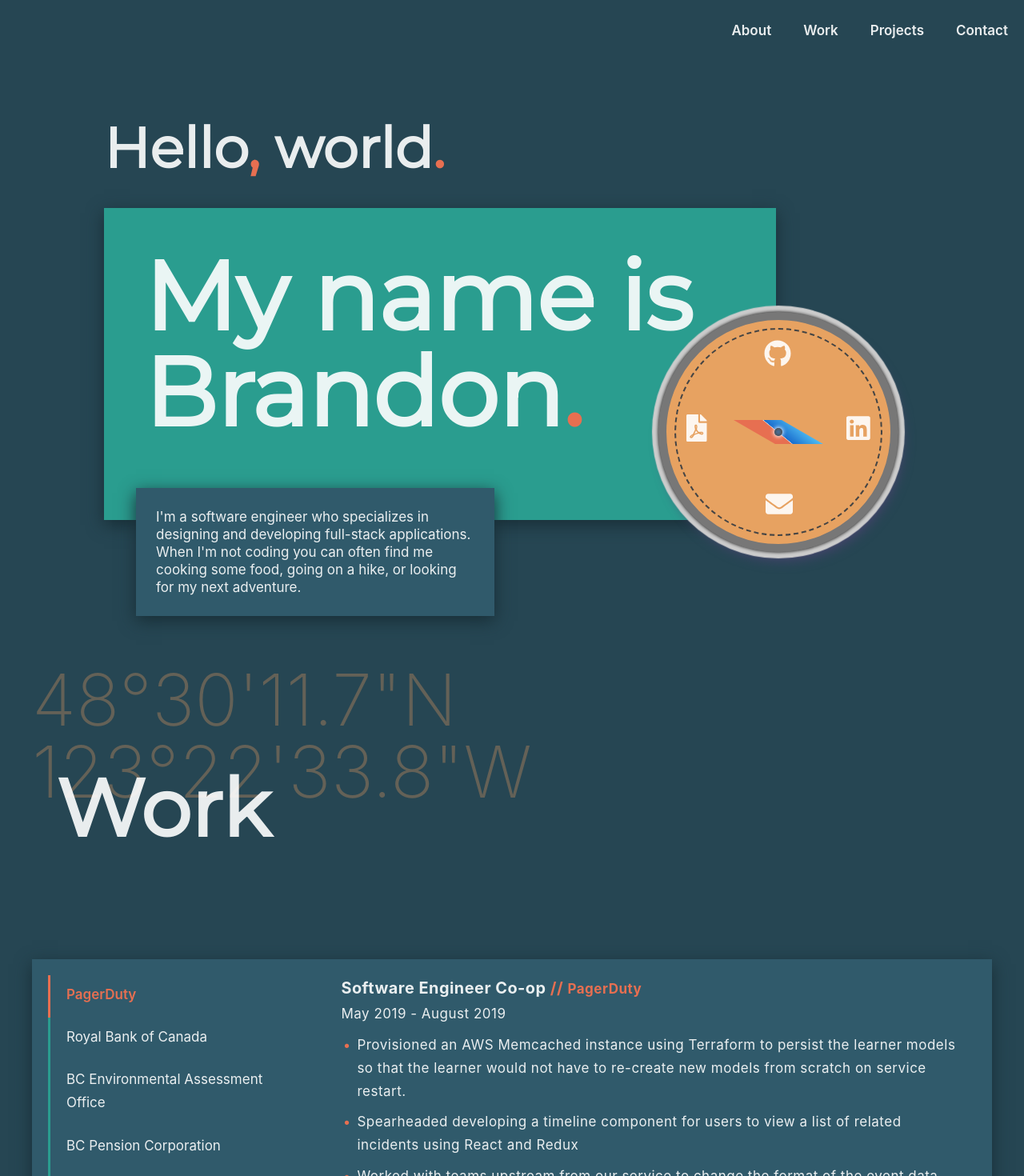
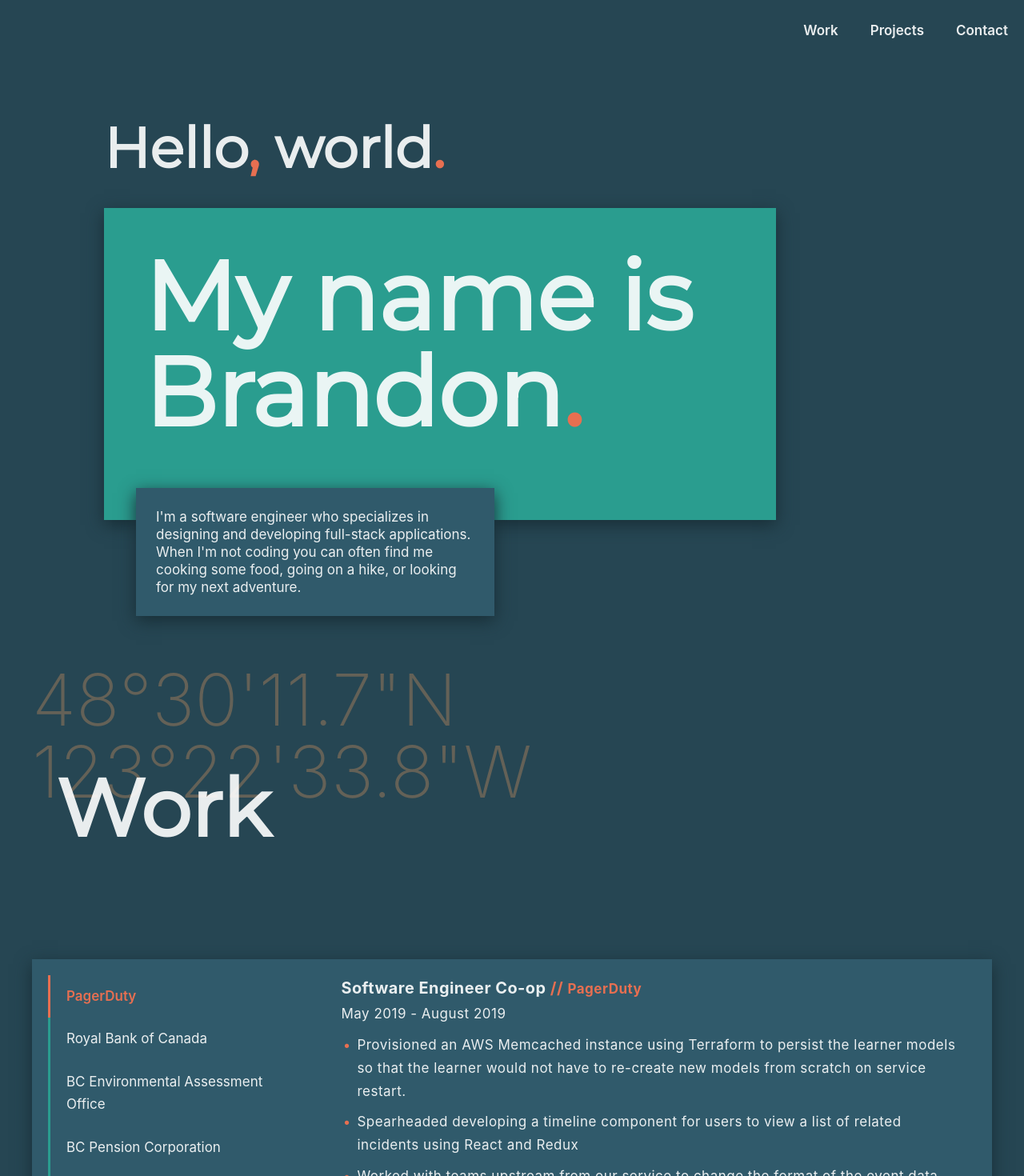
Before and after one commit to btzc/personal-website-v3, a React (Create React App) app: page / in a window 1280 px wide. Shown: the top 1470 px of the page at 80% size. Built offline with nearby package versions, Linux system fonts and the light colour scheme.

Commit message:
made navbar work, added animations to homepage, fixed some sidebar layout stuff for work experience

```diff
--- a/src/App.scss
+++ b/src/App.scss
@@ -1,6 +1,7 @@
 @import './styles/variables';
 @import './styles/base';
 @import './styles/typography';
+@import './styles/animations';
 
 .App {
   text-align: center;
--- a/src/components/navbar/navbar.component.jsx
+++ b/src/components/navbar/navbar.component.jsx
@@ -5,7 +5,6 @@ import './navbar.styles.scss';
 const Navbar = () => (
   <div className='navbar'>
     <div className='navbar-items-container'>
-      <a className='navbar-item' href='#about'>About</a>
       <a className='navbar-item' href='#work'>Work</a>
       <a className='navbar-item' href='#projects'>Projects</a>
       <a className='navbar-item' href='#contact'>Contact</a>
--- a/src/components/work-list-tabs/work-list-tabs.styles.scss
+++ b/src/components/work-list-tabs/work-list-tabs.styles.scss
@@ -10,11 +10,15 @@
     grid-column-end: 2;
     grid-row-start: 1;
     grid-row-end: 1;
+    align-items: center;
 
     &__tab {
+      display: inherit;
       padding: 1rem 2rem;
       border-left: 3px solid $color-complimentary;
       transition: all 0.2s ease-in-out;
+      height: 100%;
+      align-content: center;
 
       &:hover {
         background-color: $color-secondary;
@@ -29,6 +33,10 @@
     border-left: 3px solid $color-primary;
     color: $color-primary;
     font-weight: 600;
+
+    span {
+      border-left: none;
+    }
   }
 }
 
--- a/src/pages/contact/contact.pages.jsx
+++ b/src/pages/contact/contact.pages.jsx
@@ -6,11 +6,11 @@ import Socials from '../../components/socials/socials.component';
 import './contact.styles.scss';
 
 const Contact = () => (
-  <div className='contact'>
+  <div id='contact' className='contact'>
     <SectionHeader longLat={`40°46'17.5"N 73°58'54.7"W`} title='Contact' />
     <div className='contact--content'>
       <span className='contact--content__primary'>
-        Thanks for checking me out.
+        Thanks for making it this far.
       </span>
       <span className='contact--content__sub'>
         Want to get to know me more? Feel free to reach out, even if it’s for a cup of coffee (but I’m expecting you to buy!).
--- a/src/pages/home/home.styles.scss
+++ b/src/pages/home/home.styles.scss
@@ -19,6 +19,9 @@
     position: absolute;
     right: 15%;
     top: 50%;
+    animation-name: easeIn;
+    animation-duration: 2s;
+    animation-timing-function: ease-out;
   }
 }
 
--- a/src/pages/projects/projects.pages.jsx
+++ b/src/pages/projects/projects.pages.jsx
@@ -8,7 +8,7 @@ import PROJECT_DATA from './projects.data';
 import './projects.styles.scss';
 
 const Projects = () => (
-  <div className='projects'>
+  <div id='projects' className='projects'>
     <SectionHeader longLat={`43°39'22.6"N 79°22'39.1"W`} title='Projects' />
     <div className='projects--list'>
       {
--- a/src/pages/work/work.pages.jsx
+++ b/src/pages/work/work.pages.jsx
@@ -9,7 +9,7 @@ import WORK_DATA from './work.data';
 import './work.styles.scss';
 
 const Work = () => (
-  <div className='work'>
+  <div id='work' className='work'>
     <SectionHeader longLat={`48°30'11.7"N 123°22'33.8"W`} title='Work' />
     <div className='work-list'>
       <WorkListTabs />
--- /dev/null
+++ b/src/styles/_animations.scss
@@ -0,0 +1,59 @@
+@keyframes moveInLeft {
+  0% {
+      opacity: 0; /* hide element */
+      transform: translateX(-10rem);
+  }
+
+  50% {
+      opacity: 0;
+      transform: translateX(1rem);
+  }
+
+  100% {
+      opacity: 1;
+      transform: translate(0);
+  }
+}
+
+@keyframes moveInRight {
+  0% {
+      opacity: 0; /* hide element */
+      transform: translateX(10rem);
+  }
+
+  50% {
+      opacity: 0;
+      transform: translateX(-1rem);
+  }
+
+  100% {
+      opacity: 1;
+      transform: translate(0);
+  }
+}
+
+@keyframes moveInTop {
+  0% {
+      opacity: 0; /* hide element */
+      transform: translateY(-3rem);
+  }
+
+  100% {
+      opacity: 1;
+      transform: translate(0);
+  }
+}
+
+@keyframes easeIn {
+  0% {
+      opacity: 0; /* hide element */
+  }
+
+  80% {
+    opacity: 0;
+  }
+
+  100% {
+      opacity: 1;
+  }
+}
--- a/src/styles/_base.scss
+++ b/src/styles/_base.scss
@@ -8,6 +8,7 @@
 
 html {
   font-size: 62.5%;
+  scroll-behavior: smooth;
 }
 
 body {
--- a/src/styles/_typography.scss
+++ b/src/styles/_typography.scss
@@ -16,6 +16,9 @@ body {
     font-size: 8rem;
     font-family: 'Montserrat', sans-serif;
     font-weight: 800;
+    animation-name: moveInTop;
+    animation-duration: 1s;
+    animation-timing-function: ease-out;
   }
 
   &--main {
@@ -29,6 +32,9 @@ body {
     background-color: $color-complimentary;
     padding: 5rem 5rem 10rem 5rem;
     box-shadow: 0 0.6rem 2rem darken($color: $color-container-background, $amount: 15%);
+    animation-name: moveInLeft;
+    animation-duration: 2s;
+    animation-timing-function: ease-out;
   }
 
   &--sub {
@@ -41,6 +47,9 @@ body {
     background-color: $color-container-background;
     margin-top: -8rem;
     box-shadow: 0 0.6rem 2rem darken($color: $color-container-background, $amount: 15%);
+    animation-name: moveInRight;
+    animation-duration: 2s;
+    animation-timing-function: ease-out;
   }
 }
 
```
Also changed, not shown: 1 other file (tests, documents, lock files or other folders).
